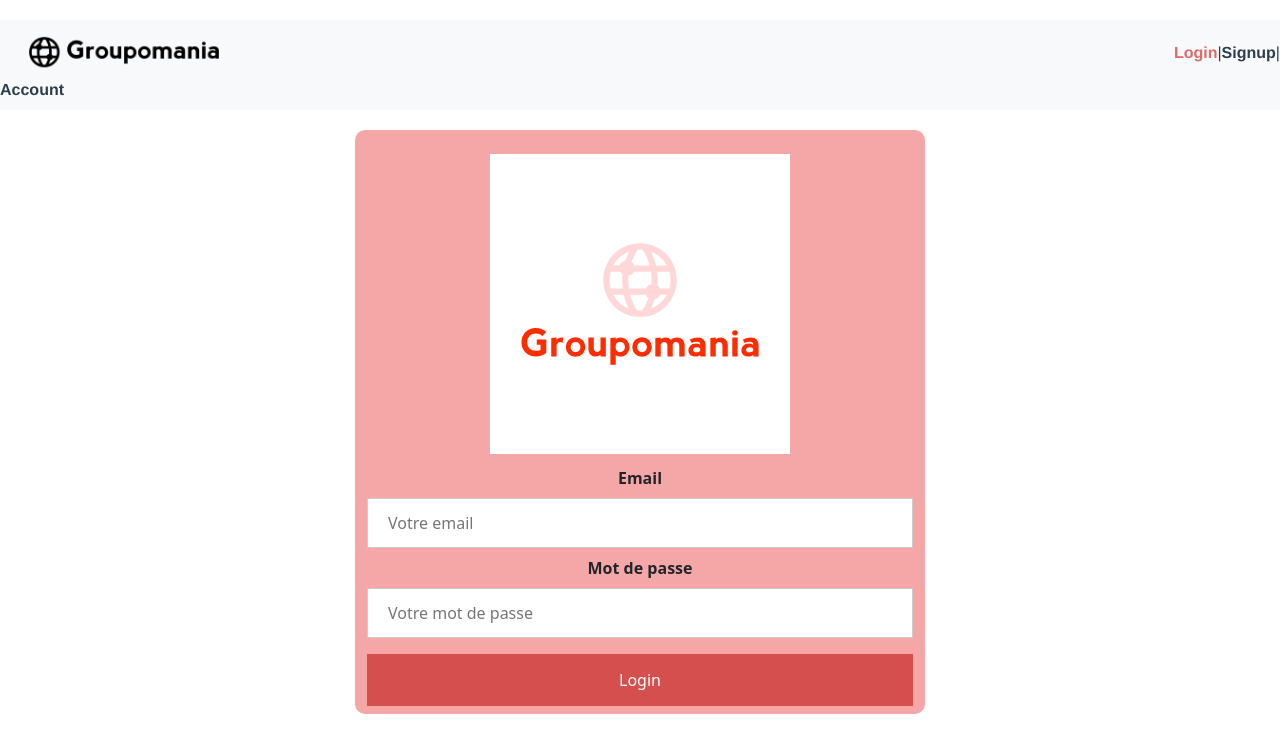
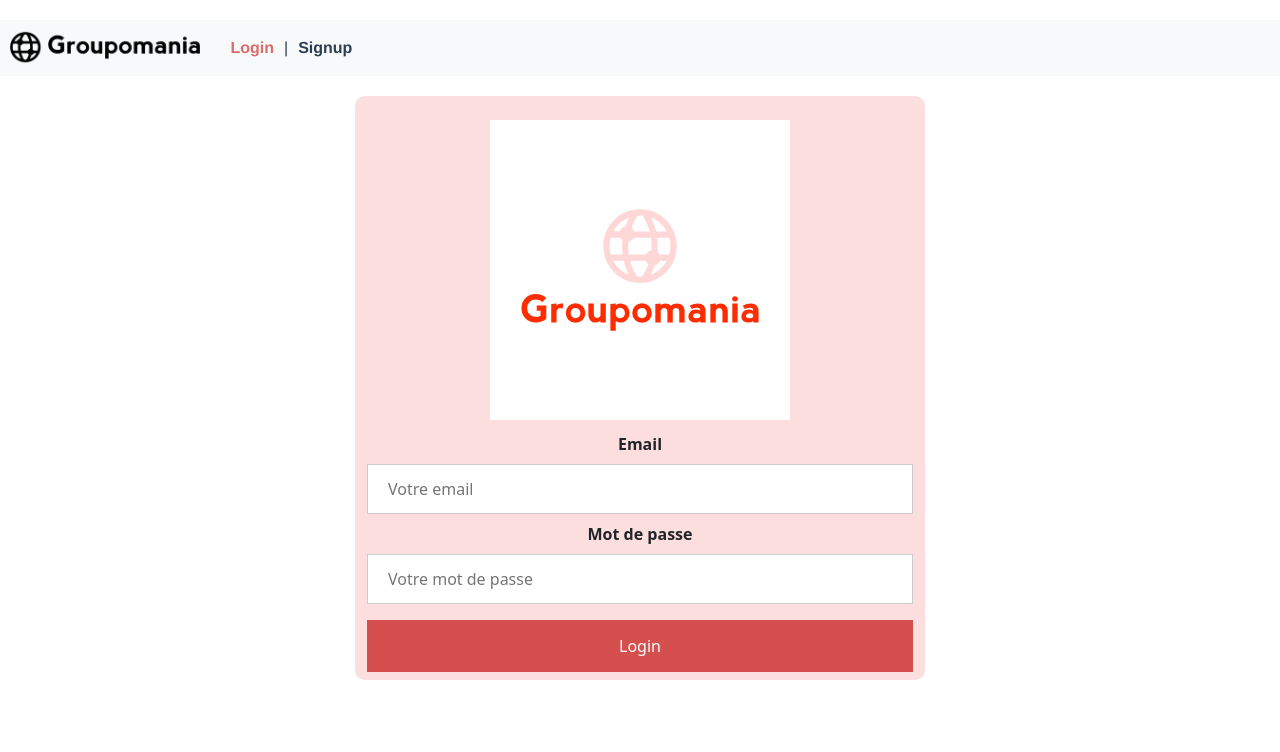
Before and after one commit to Nrivoire/Rivoire_Natacha_groupomania_052022, a Vue app in the folder frontend/: page /login in a window 1280 px wide. Shown: the top 752 px of the page. Built offline with nearby package versions, Linux system fonts and the light colour scheme.

Commit message:
navbar done and button disconnect

```diff
--- a/frontend/src/App.vue
+++ b/frontend/src/App.vue
@@ -1,16 +1,40 @@
 <template>
-  <nav class="navbar navbar-light bg-light">
-    <div class="container">
-      <router-link class="navbar-brand" to="/session">
-        <img class="logo-nav" src="./assets/icon-left-font-monochrome-black-croped-resized.png" height="40">
-      </router-link>
+  <nav class="navbar navbar-expand-lg navbar-light bg-light">
+    <img class="logo-nav" src="./assets/icon-left-font-monochrome-black-croped-resized.png" height="40">
+    <div class="collapse navbar-collapse" id="navbarNavAltMarkup">
+      <div class="navbar-nav">
+        <router-link to="/login" v-if="!this.session" class="nav-item">Login</router-link> |
+        <router-link to="/signup" v-if="!this.session" class="nav-item">Signup</router-link>
+        <router-link to="/account" v-if="this.session" class="nav-item align-nav">Account</router-link>
+        <div class="nav-item">
+          <button @click='disconnect' type="button" class="btn btn-outline-danger" width="20"
+            v-if="this.session">Déconnexion</button>
+        </div>
+
+      </div>
     </div>
-    <router-link to="/login">Login</router-link> |
-    <router-link to="/signup">Signup</router-link> |
-    <router-link to="/account">Account</router-link>
   </nav>
   <router-view />
 </template>
+
+<script>
+export default {
+  name: "App",
+  data() {
+    return {
+      session: sessionStorage.getItem('Token')
+    }
+  },
+  methods: {
+    disconnect() {
+      if (confirm('Voulez-vous vraiment vous déconnecter?')) {
+        sessionStorage.removeItem('Token');
+        window.location = '/';
+      }
+    }
+  }
+}
+</script>
 
 <style>
 #app {
@@ -21,7 +45,23 @@
   color: #2c3e50;
 }
 
-.logo-nav {}
+.navbar-nav {
+  align-items: center;
+}
+
+.align-nav {
+  height: 20%;
+}
+
+.logo-nav {
+  margin-left: 10px;
+  margin-right: 20px;
+}
+
+.nav-item {
+  margin-right: 10px;
+  margin-left: 10px;
+}
 
 nav {
   padding: 30px;
--- a/frontend/src/components/HomePage.vue
+++ /dev/null
@@ -1,32 +0,0 @@
-<template>
-  <div class="hello">
-    <h1>{{ msg }}</h1>
-  </div>
-</template>
-
-<script>
-export default {
-  name: 'HomePage',
-  props: {
-    msg: String
-  }
-}
-</script>
-
-<!-- Add "scoped" attribute to limit CSS to this component only -->
-<style scoped>
-h3 {
-  margin: 40px 0 0;
-}
-ul {
-  list-style-type: none;
-  padding: 0;
-}
-li {
-  display: inline-block;
-  margin: 0 10px;
-}
-a {
-  color: #42b983;
-}
-</style>
--- a/frontend/src/views/HomeView.vue
+++ b/frontend/src/views/HomeView.vue
@@ -1,18 +1,4 @@
 <template>
-  <div class="home">
-    <img src="../assets/icon-above-font.svg" height="500" alt="groupomania red logo">
-    <HomePage msg="Welcome to The Forum"/>
-  </div>
+	<img src="../assets/icon-above-font.svg" height="500">
+	<h1>Bienvenue dans le réseau de Groupomania !</h1>
 </template>
-
-<script>
-// @ is an alias to /src
-import HomePage from '@/components/HomePage.vue'
-
-export default {
-  name: 'HomeView',
-  components: {
-    HomePage
-  }
-}
-</script>
--- a/frontend/src/views/LoginView.vue
+++ b/frontend/src/views/LoginView.vue
@@ -1,5 +1,4 @@
 <template>
-
 	<body>
 		<main>
 			<div class="container">
@@ -68,7 +67,7 @@ export default {
 
 <style>
 .col-log {
-	background-color: rgb(245, 167, 167);
+	background-color: rgb(252, 222, 222);
 	border-radius: 10px;
 }
 
--- a/frontend/src/views/SessionView.vue
+++ b/frontend/src/views/SessionView.vue
@@ -5,7 +5,8 @@
 				<div class="col">
 					<div class="media blog-media media-new-post">
 						<div class="downloadPic">
-							<input @change="uploadPicture($event)" type="file" placeholder="Choisir une image" accept="image/png, image/jpeg">
+							<input @change="uploadPicture($event)" type="file" placeholder="Choisir une image"
+								accept="image/png, image/jpeg">
 						</div>
 						<div class="media-body">
 							<textarea v-model="newPostTitle" placeholder="Votre titre ici..."></textarea>
@@ -46,8 +47,10 @@
 </template>
 
 <script>
+
 export default {
 	name: "SessionView",
+
 	data() {
 		return {
 			newContent: '',
```
